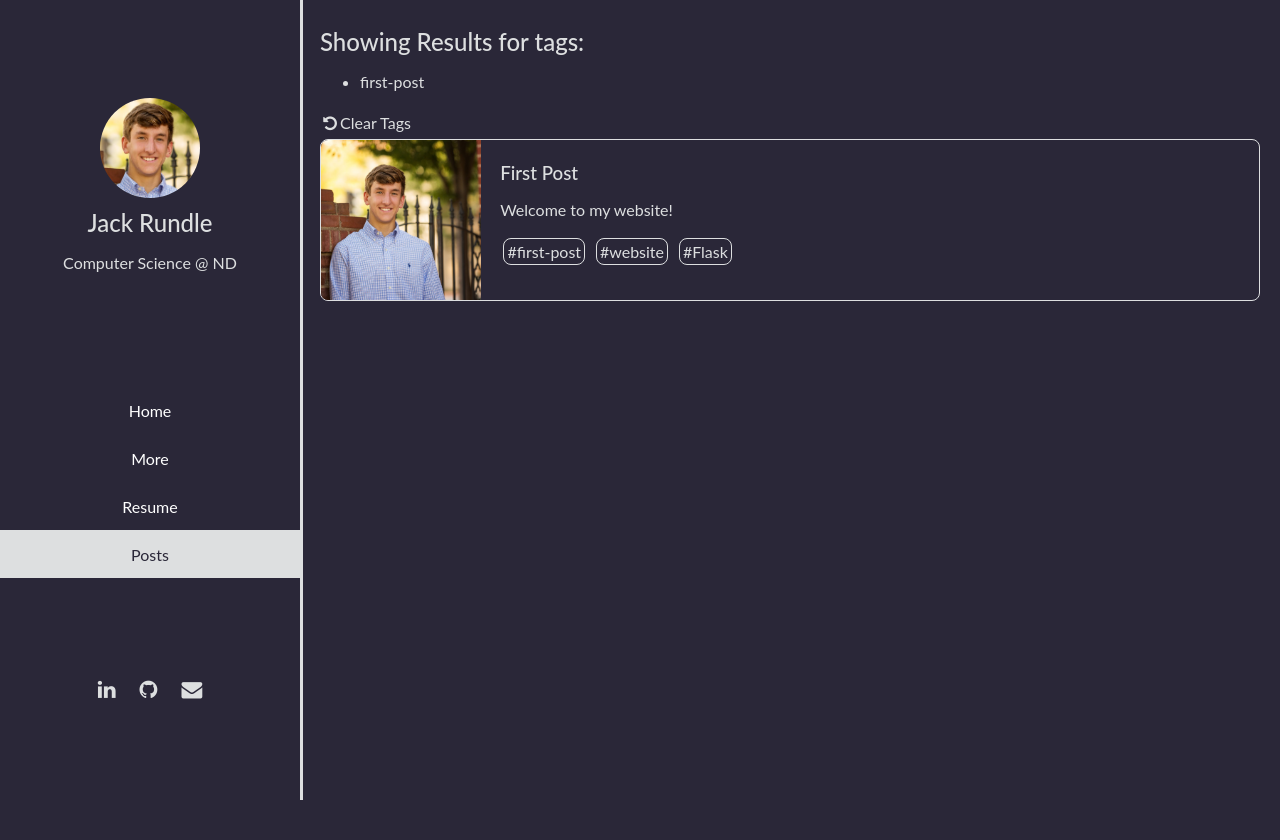
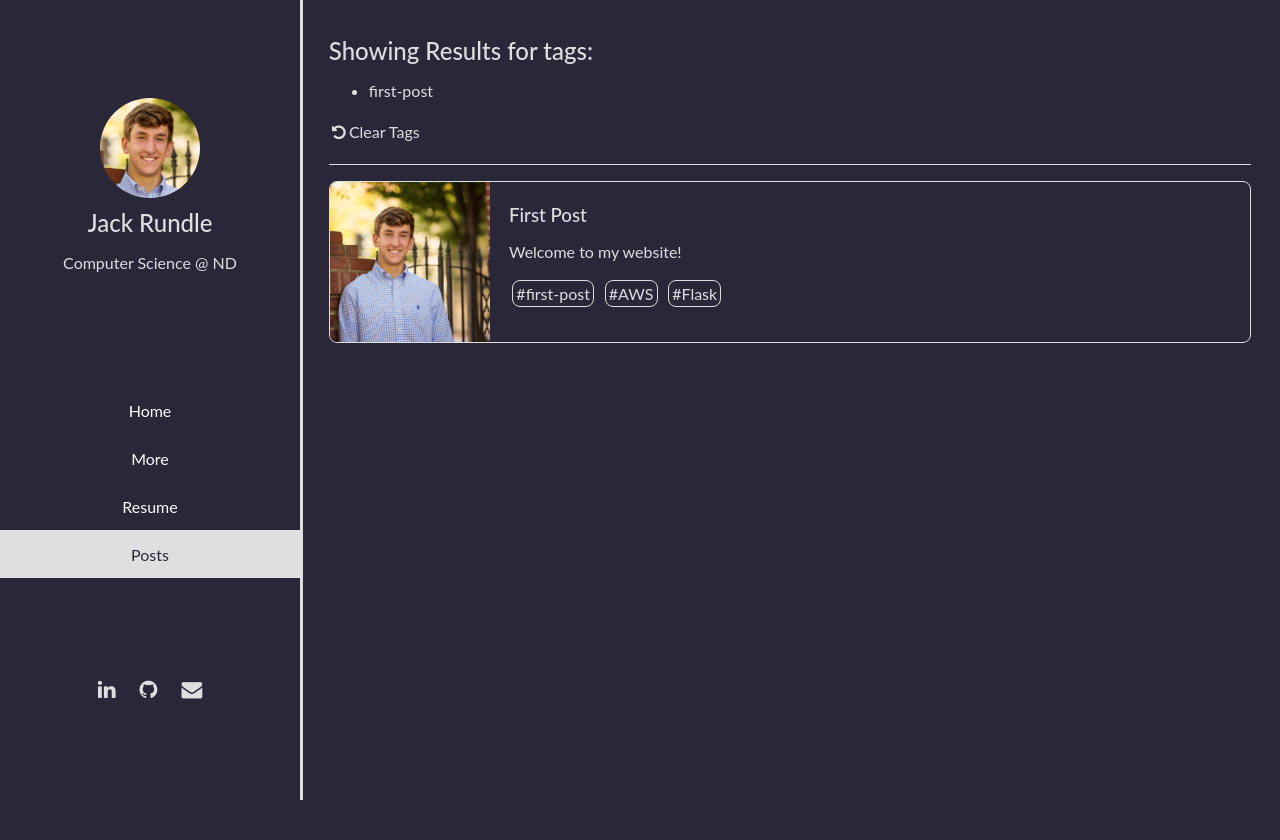
Before and after one commit to jmrundle/personal_website, a Flask app: a page that uses personal_site/templates/base.html in a window 1280 px wide. After the commit the page ends 800 px from the top, so only its background shows below. Run offline with Flask 2, Linux system fonts and the light colour scheme.

Commit message:
various styling updates

```diff
--- a/instance/info.yml
+++ b/instance/info.yml
@@ -45,7 +45,7 @@ resume:
           css_classes:
             - two-columns
           descriptions:
-            - Agile Methodologies
+            - Agile (Scrum)
             - ASP.NET
             - AWS (DynamoDB, EC2, S3)
             - Bootstrap
--- a/instance/posts/first_post.md
+++ b/instance/posts/first_post.md
@@ -4,7 +4,7 @@ description: Welcome to my website!
 image: /resources/profile.jpeg
 tags:
   - first-post
-  - website
+  - AWS
   - Flask
 ---
 
--- a/personal_site/posts.py
+++ b/personal_site/posts.py
@@ -10,6 +10,7 @@ class InvalidPostException(BaseException):
 
 class Post:
     def __init__(self, metadata, html):
+        self.endpoint = None
         self.metadata = metadata
         self.html = html
 
@@ -33,7 +34,8 @@ class Post:
             num += 1
             suffix = '-' + str(num)
 
-        posts[name + suffix] = self
+        self.endpoint = name + suffix
+        posts[self.endpoint] = self
 
 
 def load_posts(post_path, file_extension="md"):
--- a/personal_site/routes.py
+++ b/personal_site/routes.py
@@ -60,7 +60,7 @@ def register_routes(app):
             if tags and not is_subset(tags, post.metadata["tags"]):
                 continue
 
-            post_data.append((endpoint, post.metadata))
+            post_data.append(post)
 
         return render_template("post_listing.html", post_data=post_data, tags=tags)
 
@@ -70,7 +70,7 @@ def register_routes(app):
         if post is None:
             return abort(404)
 
-        return render_template("post.html", post_content=post.html)
+        return render_template("post.html", post=post)
 
     @app.route('/resources/<path:filename>', methods=["GET"])
     def serve(filename):
--- a/personal_site/static/css/more.css
+++ b/personal_site/static/css/more.css
@@ -1,5 +1,9 @@
 h2 {
     color: var(--secondary-font-color);
+}
+
+.content-wrapper {
+    padding: 1.8em;
 }
 
 .api-container {
--- a/personal_site/static/css/navbar.css
+++ b/personal_site/static/css/navbar.css
@@ -70,11 +70,6 @@ footer i:hover {
     height: 100%;
 }
 
-.content-wrapper {
-    padding: 20px;
-    height: 100%;
-}
-
 @media (max-width: 792px) {
     body {
         display: block;
--- a/personal_site/static/css/posts.css
+++ b/personal_site/static/css/posts.css
@@ -1,3 +1,11 @@
+.content-wrapper {
+    padding: 1.8em;
+}
+.tag-header {
+    padding-bottom: 1em;
+    border-bottom: solid thin;
+    margin-bottom: 1em;
+}
 .posts {
     list-style-type: none;
     padding: 0;
--- a/personal_site/static/css/resume.css
+++ b/personal_site/static/css/resume.css
@@ -1,3 +1,7 @@
+.content-wrapper {
+    padding: 1.8em;
+}
+
 #content section {
     margin-bottom: 40px;
     border-radius: 1em;
--- a/personal_site/templates/base.html
+++ b/personal_site/templates/base.html
@@ -20,7 +20,7 @@
 
             <nav>
                 <div id="nav-toggler" data-target="links">
-                    <div id="head"><h2>{{ g_name }}</h2></div>
+                    <div id="head"></div>
                     <i class="fa fa-bars"></i>
                 </div>
                 <ul id="links">
@@ -43,9 +43,7 @@
 
 
         <section id="content">
-            <div class="content-wrapper">
-               {% block content %}{% endblock %}
-            </div>
+            {% block content %}{% endblock %}
         </section>
     </body>
     <footer>
--- a/personal_site/templates/more.html
+++ b/personal_site/templates/more.html
@@ -5,6 +5,7 @@
 {% endblock %}
 
 {% block content %}
+    <div class="content-wrapper">
         <div class="api-container">
             <div class="api-header">
                 <h2>My Favorite Music Right Now</h2>
@@ -107,6 +108,7 @@
                 </div>
             </div>
         </div>
+    </div>
 {% endblock %}
 
 {% block scripts %}
--- a/personal_site/templates/post_listing.html
+++ b/personal_site/templates/post_listing.html
@@ -5,6 +5,7 @@
 {% endblock %}
 
 {% block content %}
+    <div class="content-wrapper">
             {% if tags %}
             <div class="tag-header">
                 <h2>Showing Results for tags:</h2>
@@ -18,21 +19,22 @@
         {% endif %}
 
         <div class="posts">
-        {% for endpoint, post in post_data %}
-            <a class="post-link" href="/posts/{{ endpoint }}">
+            {% for post in post_data %}
                 <div class="post">
-                    <div class="post-thumbnail" style="background-image: url({{ post.image }}"></div>
+                    <a class="post-thumbnail" href="/posts/{{ post.endpoint }}" style="background-image: url({{ post.metadata.image }}"></a>
                     <div class="post-header">
-                        <h3 class="post-title">{{ post.title }}</h3>
-                        <p class="post-description">{{ post.description }}</p>
+                        <a class="post-link" href="/posts/{{ post.endpoint }}">
+                            <h3 class="post-title">{{ post.metadata.title }}</h3>
+                            <p class="post-description">{{ post.metadata.description }}</p>
                             <div class="post-tags">
-                            {% for tag in post.tags %}
+                                {% for tag in post.metadata.tags %}
                                     <a class="post-tag" href="/posts?tags={{ tag }}">{{ tag }}</a>
                                 {% endfor %}
                             </div>
+                        </a>
                     </div>
                 </div>
-            </a>
             {% endfor %}
         </div>
+    </div>
 {% endblock %}
```
Also changed, not shown: personal_site/api_services.py (+22 -4 lines), personal_site/static/css/index.css (+3 -8 lines), personal_site/static/css/post.css (+11 -0 lines), personal_site/templates/post.html (+9 -2 lines), personal_site/templates/resume.html (+4 -4 lines), 1 other file. Lines whose indentation alone changed are shown as unchanged.
